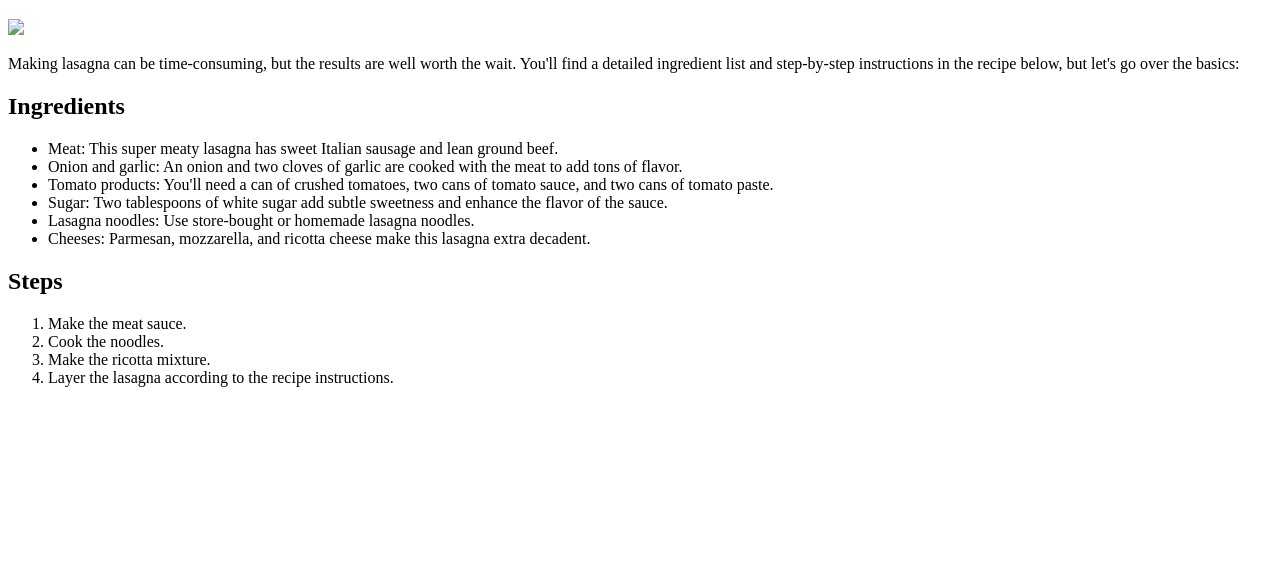
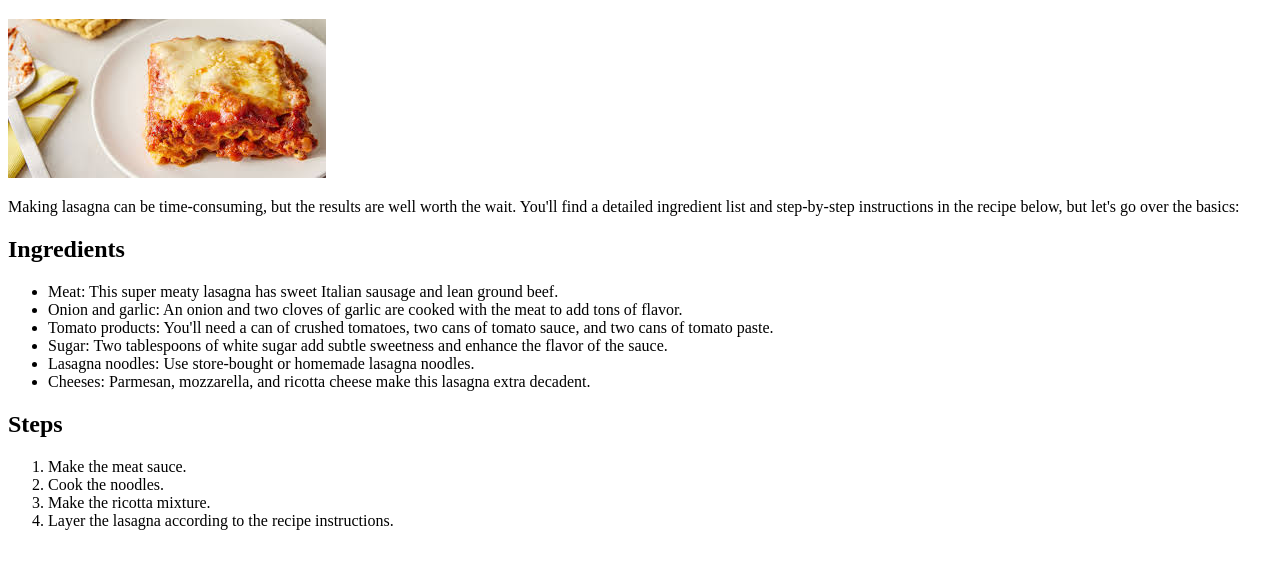
Before and after one commit to Durakey/odin-recipes, a plain HTML site: page recipes/lasagna.html in a window 1280 px wide. Shown: the part 87-656 px from the top of the page. Drawn offline with Linux system fonts and the light colour scheme.

Commit message:
Kemi harru me rujt foton e lazajs

```diff
--- a/recipes/lasagna.html
+++ b/recipes/lasagna.html
@@ -7,7 +7,7 @@
         </head>
         <body>
             <h1>Lasagna Recipe</h1>
-            <img src="recipes/lasagna.jpg">
+            <img src="../recipes/lasagna.jpg">
             <p>Making lasagna can be time-consuming, but the results are well worth the wait.
                 You'll find a detailed ingredient list and step-by-step instructions in the recipe below, but let's go over the basics:</p>
             <h2>Ingredients</h2>
```
